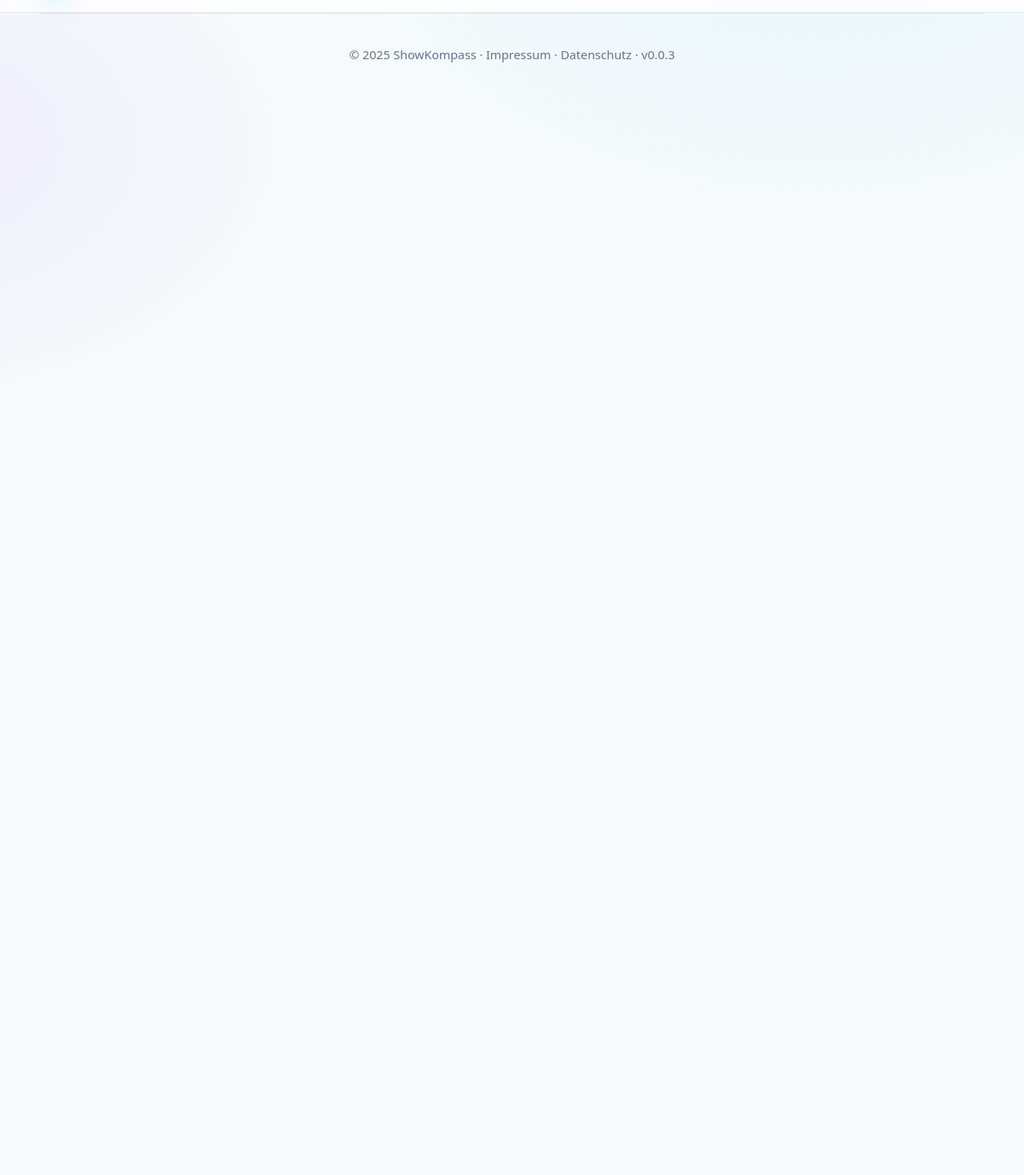
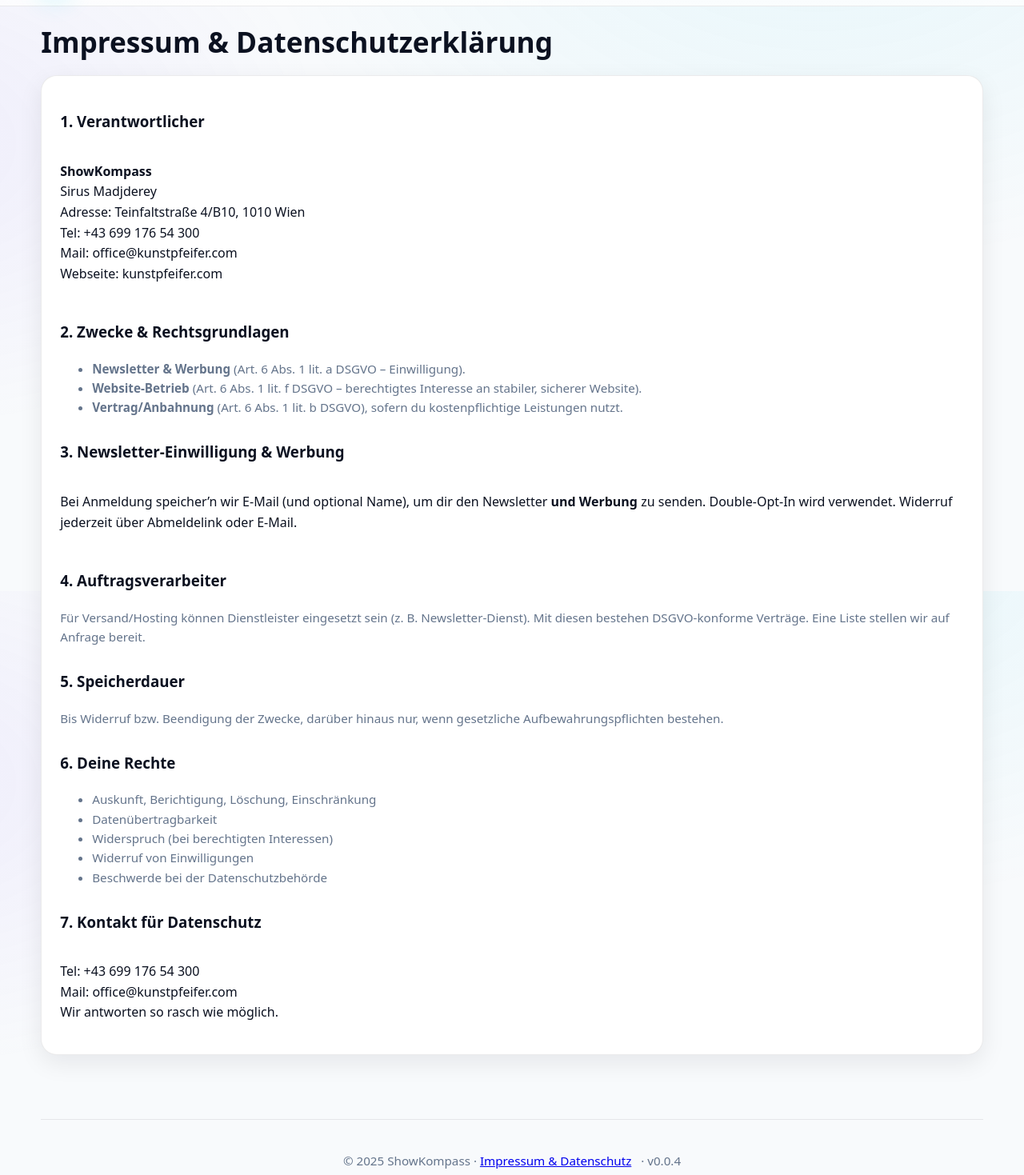
Before and after one commit to Saibot97s/show-kompass, a React (Vite) app: page /privacy in a window 1280 px wide. Shown: the part 61-1530 px from the top of the page at 80% size. Before the commit the page ends 800 px from the top, so only its background shows below. Built offline with nearby package versions, Linux system fonts and the light colour scheme.

Commit message:
Deploy to docs

```diff
--- a/src/App.jsx
+++ b/src/App.jsx
@@ -3,6 +3,7 @@
 import Footer from './components/Footer'
 import Home from './pages/Home'
 import Course from './pages/Course'
+import Privacy from "./pages/Privacy";
 import MediaKit from "./pages/MediaKit";
 
 export default function App(){
@@ -12,6 +13,7 @@
       <Routes>
         <Route path="/" element={<Home />} />
         <Route path="/mediakit" element={<MediaKit />} />
+        <Route path="/privacy" element={<Privacy />} />
         <Route path="/kurs/:slug" element={<Course />} />
       </Routes>
       <Footer />
--- a/src/components/Footer.jsx
+++ b/src/components/Footer.jsx
@@ -1,8 +1,14 @@
-export default function Footer(){
-  const year = new Date().getFullYear()
+import { Link } from "react-router-dom";
+
+export default function Footer() {
+  const year = new Date().getFullYear();
   return (
     <footer id="kontakt" className="container">
-      <p>© <span>{year}</span> ShowKompass · Impressum · Datenschutz · v0.0.3</p>
+      <p>
+        © <span>{year}</span> ShowKompass ·{" "}
+        <a href="/privacy">Impressum & Datenschutz</a> &nbsp;
+        · v0.0.4
+      </p>
     </footer>
-  )
+  );
 }
--- a/src/components/Header.jsx
+++ b/src/components/Header.jsx
@@ -8,10 +8,12 @@
           <div className="logo" aria-hidden="true" />
           <span>ShowKompass</span>
         </Link>
+        {/*
         <nav>
           <NavLink className="btn" to="/#kurse">Startseite</NavLink>
           <NavLink className="btn" to="/#kurse">Kontakt</NavLink>
         </nav>
+        */}
       </div>
     </header>
   )
--- a/src/components/LogoLeiste.jsx
+++ b/src/components/LogoLeiste.jsx
@@ -6,7 +6,6 @@
 */
 export default function LogoLeiste() {
 const logos = [
-{ name: "IMDb", src: "https://commons.wikimedia.org/wiki/Special:FilePath/IMDB%20Logo%202016.svg" },
 { name: "DER STANDARD", src: "https://commons.wikimedia.org/wiki/Special:FilePath/DER%20STANDARD%20LOGO%20schwarz.svg" },
 { name: "Morawa", src: "https://commons.wikimedia.org/wiki/Special:FilePath/Morawa%20Logo.svg" },
 { name: "PULS 4", src: "https://commons.wikimedia.org/wiki/Special:FilePath/Puls%204%20Logo.svg" },
@@ -19,6 +18,12 @@
 { name: "ZDF", src: "https://commons.wikimedia.org/wiki/Special:FilePath/ZDF%20logo.svg" },
 ];
 
+/**
+ * { name: "IMDb", src: "https://commons.wikimedia.org/wiki/Special:FilePath/IMDB%20Logo%202016.svg" },
+
+ *
+ */
+
 return (
 <section className="logos section" aria-label="Partner & Presse">
 <div className="logos-strip" role="img" aria-label="Logoleiste">
--- /dev/null
+++ b/src/pages/Privacy.jsx
@@ -0,0 +1,83 @@
+// src/pages/Privacy.jsx
+import { Link } from "react-router-dom";
+import SignupForm from "../components/SignupForm";
+import LogoLeiste from "../components/LogoLeiste";
+
+export default function Privacy() {
+  return (
+    <main>
+
+      <section className="container section" aria-labelledby="full-title">
+        <h2 id="full-title">Impressum & Datenschutzerklärung</h2>
+        <div className="flow-box" role="group">
+          <div role="list" className="flow-col">
+            <article className="p-card" role="listitem">
+              <h3>1. Verantwortlicher</h3>
+              <p>
+                <strong>ShowKompass</strong><br />
+                Sirus Madjderey <br/>
+Adresse: Teinfaltstraße 4/B10, 1010 Wien<br/>
+
+Tel: +43 699 176 54 300<br/>
+Mail: office@kunstpfeifer.com<br/>
+Webseite: kunstpfeifer.com<br/>
+              </p>
+            </article>
+
+            <article className="p-card" role="listitem">
+              <h3>2. Zwecke & Rechtsgrundlagen</h3>
+              <ul className="muted">
+                <li><strong>Newsletter & Werbung</strong> (Art. 6 Abs. 1 lit. a DSGVO – Einwilligung).</li>
+                <li><strong>Website-Betrieb</strong> (Art. 6 Abs. 1 lit. f DSGVO – berechtigtes Interesse an stabiler, sicherer Website).</li>
+                <li><strong>Vertrag/Anbahnung</strong> (Art. 6 Abs. 1 lit. b DSGVO), sofern du kostenpflichtige Leistungen nutzt.</li>
+              </ul>
+            </article>
+
+            <article className="p-card" role="listitem">
+              <h3>3. Newsletter-Einwilligung & Werbung</h3>
+              <p>
+                Bei Anmeldung speicher’n wir E-Mail (und optional Name), um dir den Newsletter <strong>und Werbung</strong> zu senden.
+                Double-Opt-In wird verwendet. Widerruf jederzeit über Abmeldelink oder E-Mail.
+              </p>
+            </article>
+
+            <article className="p-card" role="listitem">
+              <h3>4. Auftragsverarbeiter</h3>
+              <p className="muted">
+                Für Versand/Hosting können Dienstleister eingesetzt sein (z. B. Newsletter-Dienst). Mit diesen bestehen
+                DSGVO-konforme Verträge. Eine Liste stellen wir auf Anfrage bereit.
+              </p>
+            </article>
+
+            <article className="p-card" role="listitem">
+              <h3>5. Speicherdauer</h3>
+              <p className="muted">
+                Bis Widerruf bzw. Beendigung der Zwecke, darüber hinaus nur, wenn gesetzliche Aufbewahrungspflichten bestehen.
+              </p>
+            </article>
+
+            <article className="p-card" role="listitem">
+              <h3>6. Deine Rechte</h3>
+              <ul className="muted">
+                <li>Auskunft, Berichtigung, Löschung, Einschränkung</li>
+                <li>Datenübertragbarkeit</li>
+                <li>Widerspruch (bei berechtigten Interessen)</li>
+                <li>Widerruf von Einwilligungen</li>
+                <li>Beschwerde bei der Datenschutzbehörde</li>
+              </ul>
+            </article>
+
+            <article className="p-card" role="listitem">
+              <h3>7. Kontakt für Datenschutz</h3>
+              <p>
+                Tel: +43 699 176 54 300 <br/>
+Mail: office@kunstpfeifer.com<br/>
+                Wir antworten so rasch wie möglich.
+              </p>
+            </article>
+          </div>
+        </div>
+      </section>
+    </main>
+  );
+}
--- a/src/styles.css
+++ b/src/styles.css
@@ -980,15 +980,15 @@
 /* Logo Strip */
 .logos-strip {
   display: grid;
-  grid-template-columns: repeat(auto-fit, minmax(100px, 1fr));
-  gap: 3px;
+  grid-template-columns: repeat(auto-fit, minmax(10px, 1fr));
+  gap: 50px;
   align-items: center;
 }
 
 .logo {
   height: 20px;
   width: auto;
-  max-width: 50px;
+  max-width: 70px;
   justify-self: center;
   display: block;
 }
@@ -1000,7 +1000,7 @@
   }
 
   .logo {
-    height: 54px;
+    height: 64px;
   }
 }
 
@@ -1181,7 +1181,11 @@
   height: auto;
   border-radius: 16px;
   transform: rotate(-2deg);
-}
+  display: block;            /* macht das <img> block-level */
+  margin-inline: auto;       /* zentriert horizontal */
+  transform-origin: center;  /* Rotation um die Mitte (optional) */
+}
+
 
 /* Responsiv CTA */
 @media (max-width: 900px) {
@@ -1682,21 +1686,37 @@
 }
 
 
+/* Bestehend: sichtbar auf Desktop/Tablet, auf Mobile ausgeblendet */
 .hide-on-mobile {
-  display: block;
-  /* Standard: sichtbar */
+  display: block; /* Standard: sichtbar */
 }
 
 @media (max-width: 768px) {
   .hide-on-mobile {
-    display: none !important;
-    /* Ab 768px und kleiner ausgeblendet */
-  }
-
-  .responsivegridR> :first-child {
-    order: 2;
-    /* Text geht nach unten */
-  }
+    display: none !important; /* ab 768px und kleiner ausgeblendet */
+  }
+
+  .responsivegridR > :first-child {
+    order: 2; /* Text geht nach unten */
+  }
+}
+
+/* Neu: nur auf Mobile sichtbar, sonst versteckt */
+.show-on-mobile {
+  display: none;
+}
+
+@media (max-width: 768px) {
+  .show-on-mobile {
+    display: block !important; /* bei Bedarf auf inline/inline-block/flex ändern */
+  }
+}
+
+/* Optional: Anzeige-Modifier für die Mobile-Variante */
+@media (max-width: 768px) {
+  .show-on-mobile.inline        { display: inline !important; }
+  .show-on-mobile.inline-block  { display: inline-block !important; }
+  .show-on-mobile.flex          { display: flex !important; }
 }
 
 /* --- MediaKit Form (große Inputs, sauberes Card-Layout) --- */
```
Also changed, not shown: src/pages/Home.jsx (+81 -7 lines), 6 other files (tests, documents, lock files or other folders).
